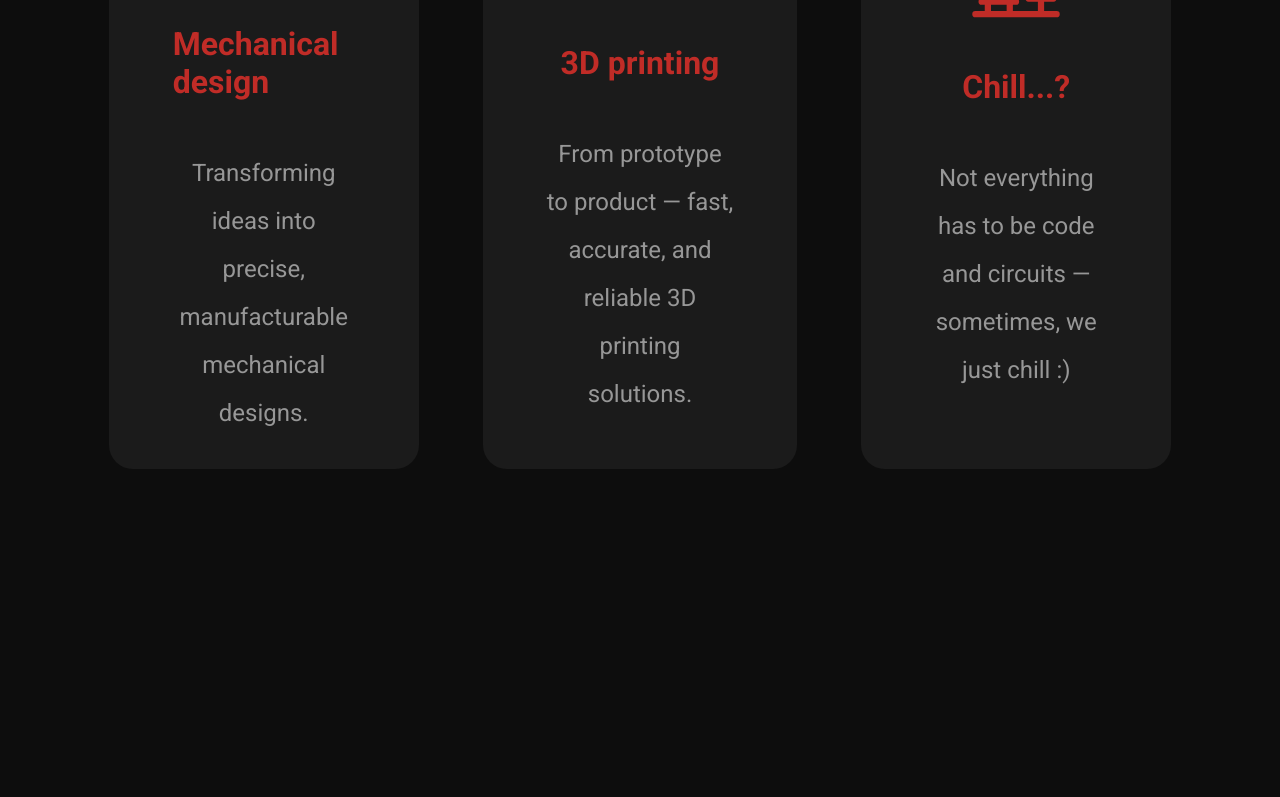
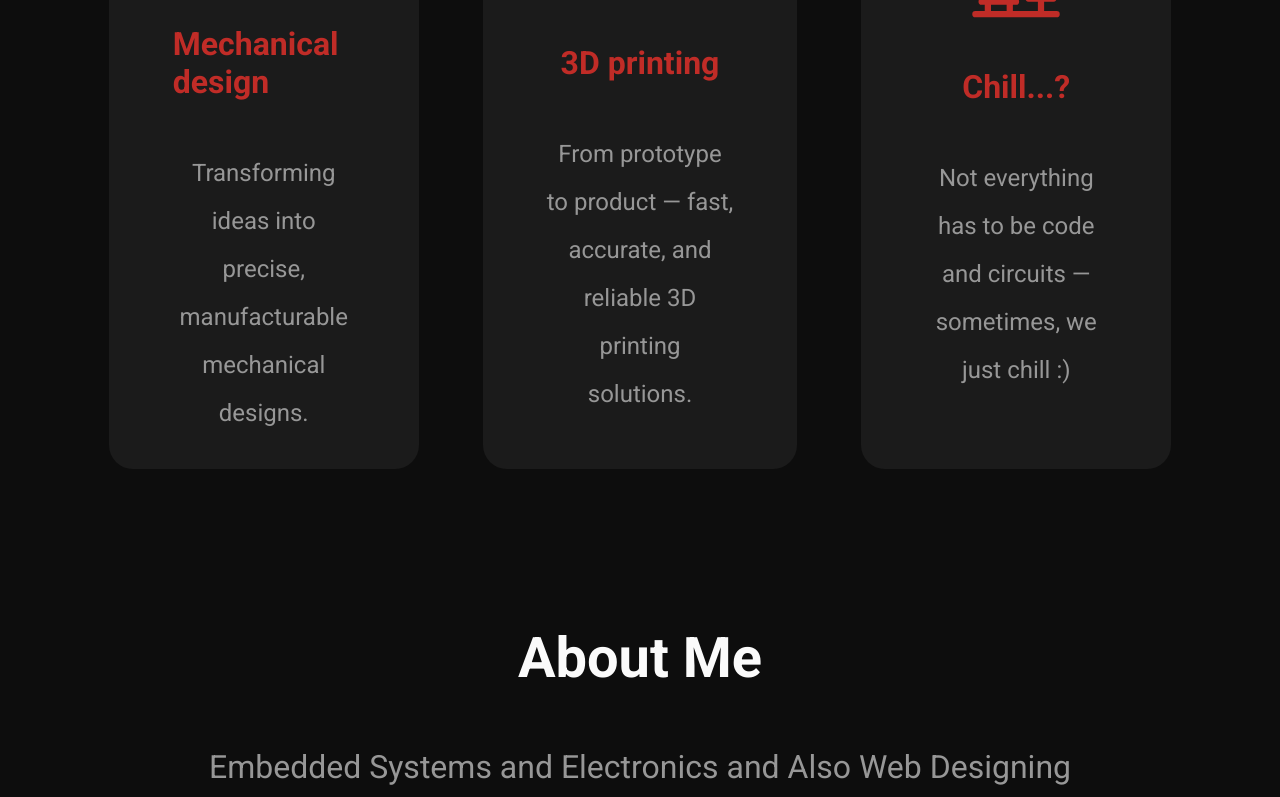
Before and after one commit to MSaeedAfshari/portfolio, a Next.js app: page / in a window 1280 px wide. Shown: the part 2000-2797 px from the top of the page. Before the commit the page ends 2540 px from the top, so only its background shows below. Built offline with nearby package versions, Linux system fonts and the light colour scheme.

Commit message:
import about me

```diff
--- a/pages/index.js
+++ b/pages/index.js
@@ -1,3 +1,4 @@
+import Aboutme from "@/components/Aboutme/Aboutme";
 import Navbar from "@/components/Header/Navbar/Navbar";
 import PersonalCard from "@/components/Header/PersonalCard/PersonalCard";
 import ServiceContainer from "@/components/Services/SeviceContainer/ServiceContainer";
@@ -9,6 +10,7 @@ export default function index() {
       <Navbar />
       <PersonalCard />
       <ServiceContainer />
+      <Aboutme />
     </>
   );
 }
```
